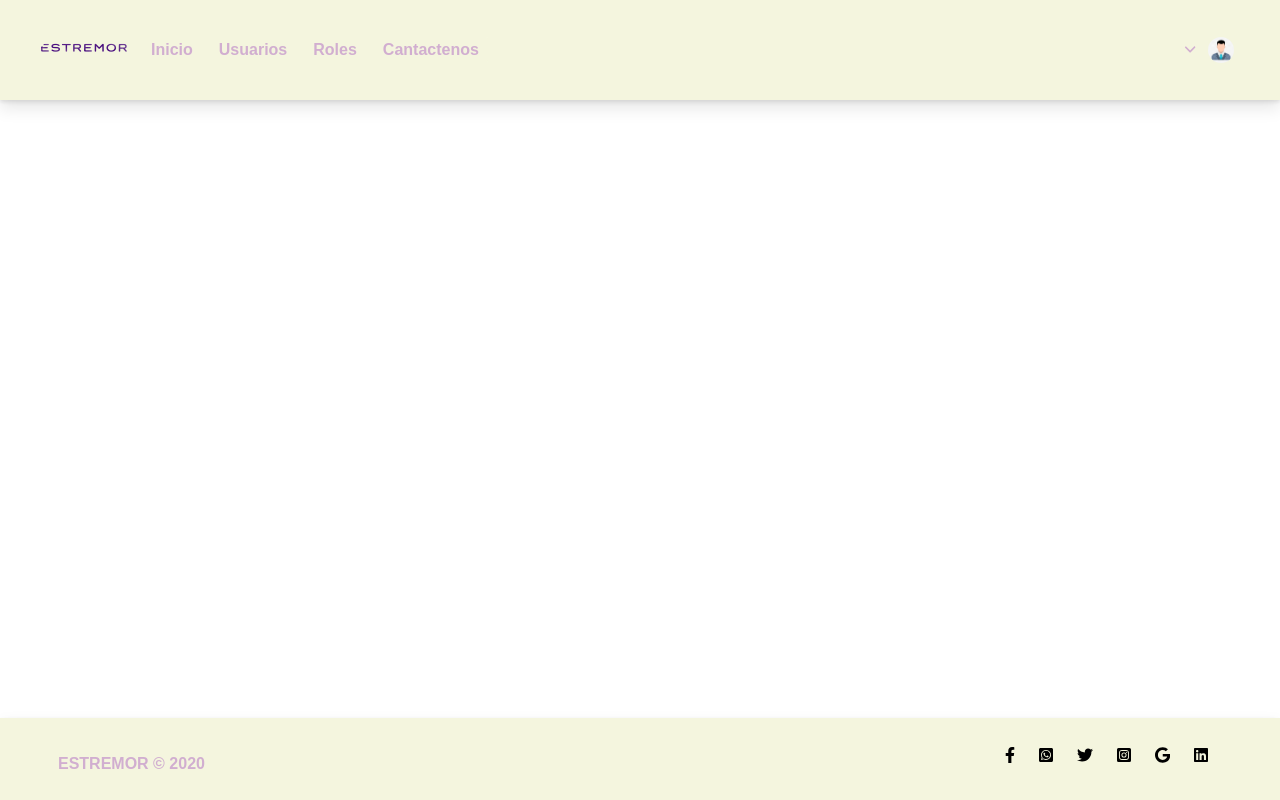
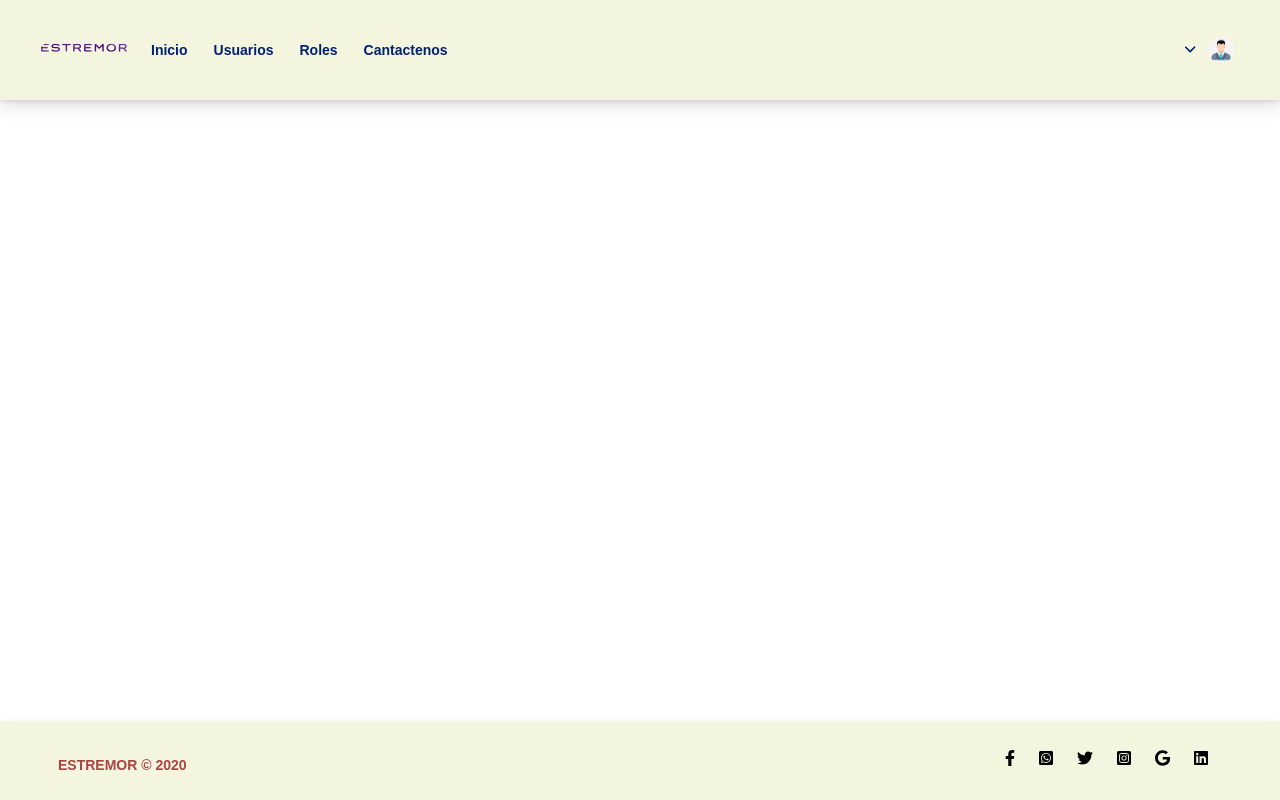
Before and after one commit to Luis0714/Estremor-Proyecto-Alquileres, an Angular app: page / in a window 1280 px wide. Built offline with nearby package versions, Linux system fonts and the light colour scheme.

Commit message:
Cambio de colores

```diff
--- a/src/app/components/master-page/footer/footer.component.scss
+++ b/src/app/components/master-page/footer/footer.component.scss
@@ -11,8 +11,8 @@
 }
 
 .footer-text {
-  color: $purpu;
+  color: $text-input-field;
   font-weight: bold;
-  font-size: $md;
+  font-size: $sm;
   margin: 10px;
 }
--- a/src/app/components/master-page/header/header.component.scss
+++ b/src/app/components/master-page/header/header.component.scss
@@ -38,6 +38,7 @@ nav{
 .navbar-right ul li a{
   text-decoration: none;
   color: $purpu;
+  font-size: 14px;
   border: 1px solid $backgroud-degradado-right;
   padding: 8px;
   border-radius: 8px;
@@ -45,7 +46,7 @@ nav{
 
 .navbar-left ul li a{
   margin: 0 4px 0 4px;
-  font-weight: bold;
+  font-weight: 600;
 }
 
 .navbar-left ul li a:hover,
--- a/src/styles.scss
+++ b/src/styles.scss
@@ -3,19 +3,20 @@ $links: #ab18dc;
 $white: #FFFFFF;
 $black: #000000;
 $Very-light-pink: #C7C7C7;
-$text-input-field: #F7F7F7;
+$text-input-field: rgb(172, 66, 66);
 $holpital-green: #9ae07d;
 $maron-claro: #ffcbb8;
 $backgroud: #f9f6ec;
 $morado: #e9d6ea;
-$purpu: #d1aed0;
+$purpu: #002074;
 $sm: 14px;
 $md:16px;
-$lg:0px;
+$lg:18px;
 $backgroud-degradado-right: #f4f5de;
 $backgroud-degradado-left: #f4f5de;
 $backgroud-degradado-center: linear-gradient(to right, $backgroud 0%, $morado 50%, transparent 50%), linear-gradient(to left, $backgroud , $morado 50%);
-$backgroud-degradado-botton: linear-gradient(to bottom, $morado, $backgroud);
+// $backgroud-degradado-botton: linear-gradient(to bottom, $morado, $backgroud);
+$backgroud-degradado-botton: #f4f5de;
 $text: #becec4;
 $repurpu: rebeccapurple;
 $box-shadow-sombreado:  0 2px 4px rgba(0, 0, 0, 0.1), 0 8px 16px rgba(0, 0, 0, 0.1);
```
